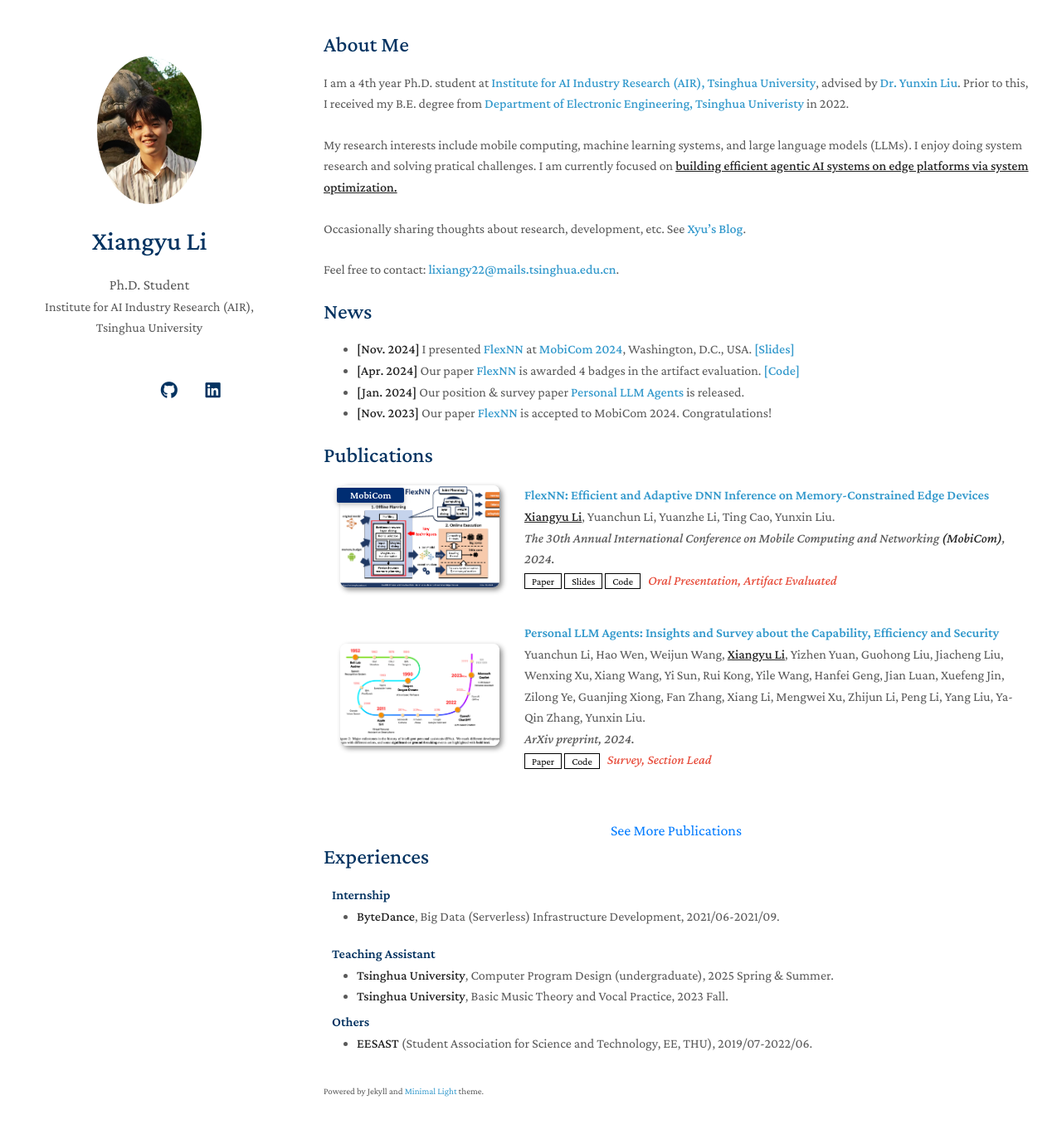
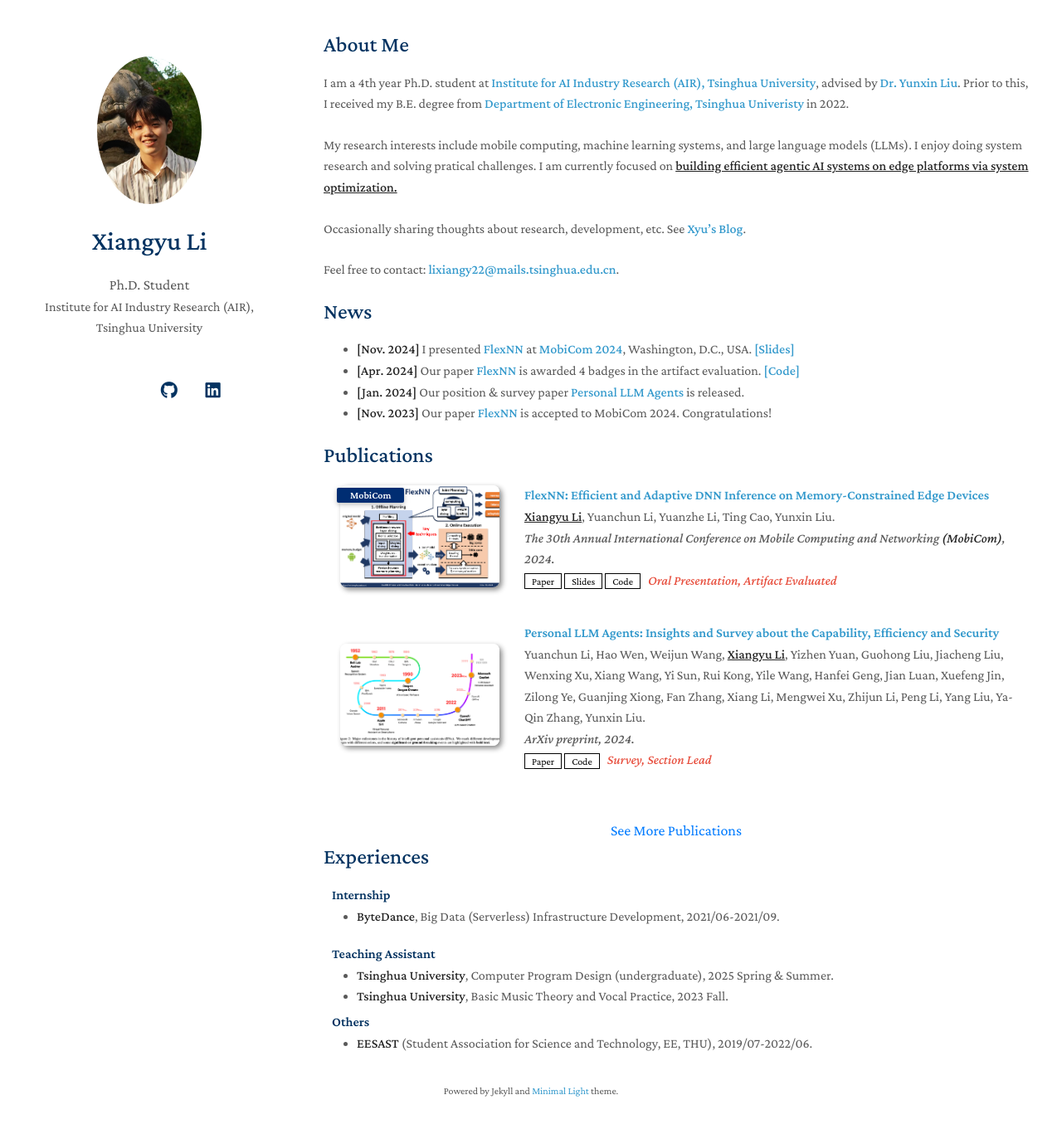
Before and after one commit to xxxxyu/academic, a Jekyll site: the page built from index.md, in a window 1280 px wide and 1400 px high, scrolled down 12 px. Shown: the top 1361 px of the window at 83% size. Built offline with Jekyll 4.4.1, drawn with Linux system fonts in a browser that asks for light colours; a style sheet for code colours, icons or effects is not loaded.

Commit message:
Adjust footnote position and font size

```diff
--- a/_layouts/homepage.html
+++ b/_layouts/homepage.html
@@ -100,7 +100,8 @@
       <br>
 
       {% if site.enable_footnote %}
-      <p><small>Powered by Jekyll and <a href="https://github.com/yaoyao-liu/minimal-light" target="_blank" rel="noopener">Minimal Light</a> theme.</small></p>
+      <!-- Use absolute position for middle alignment -->
+      <p style="position: absolute; left: 50%; transform: translateX(-50%); width: 100vw; margin-left: calc(-50vw + 50%); text-align: center;"><small>Powered by Jekyll and <a href="https://github.com/yaoyao-liu/minimal-light" target="_blank" rel="noopener">Minimal Light</a> theme.</small></p>
       {% endif %}
 
       </section>
--- a/_sass/minimal-light.scss
+++ b/_sass/minimal-light.scss
@@ -285,7 +285,7 @@
 }
 
 a small {
-  font-size:11px;
+  font-size:12px;
   color:#777;
   margin-top:-0.3em;
   display:block;
@@ -439,7 +439,7 @@
 }
 
 small {
-  font-size:11px;
+  font-size:12px;
 }
 
 hr {
```
